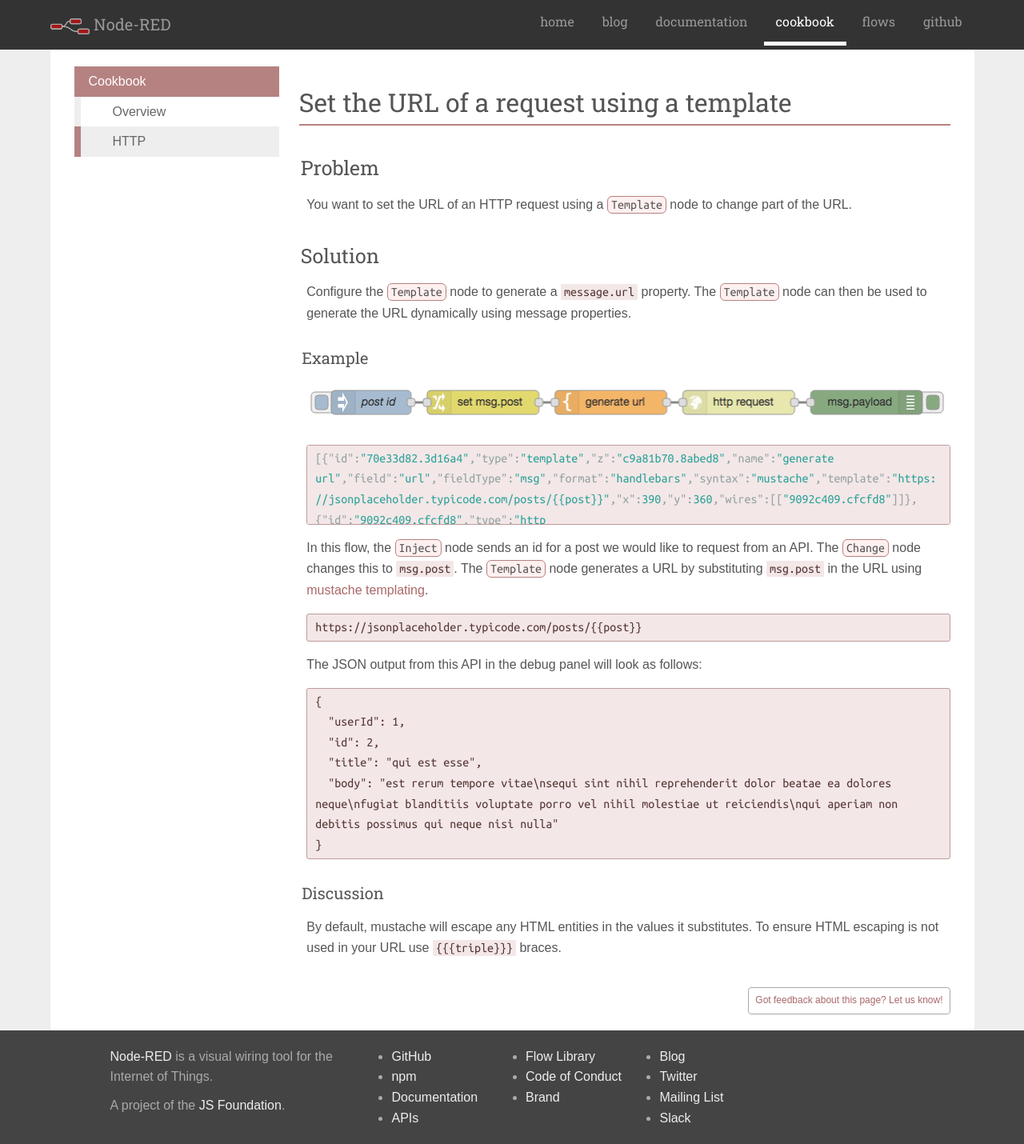
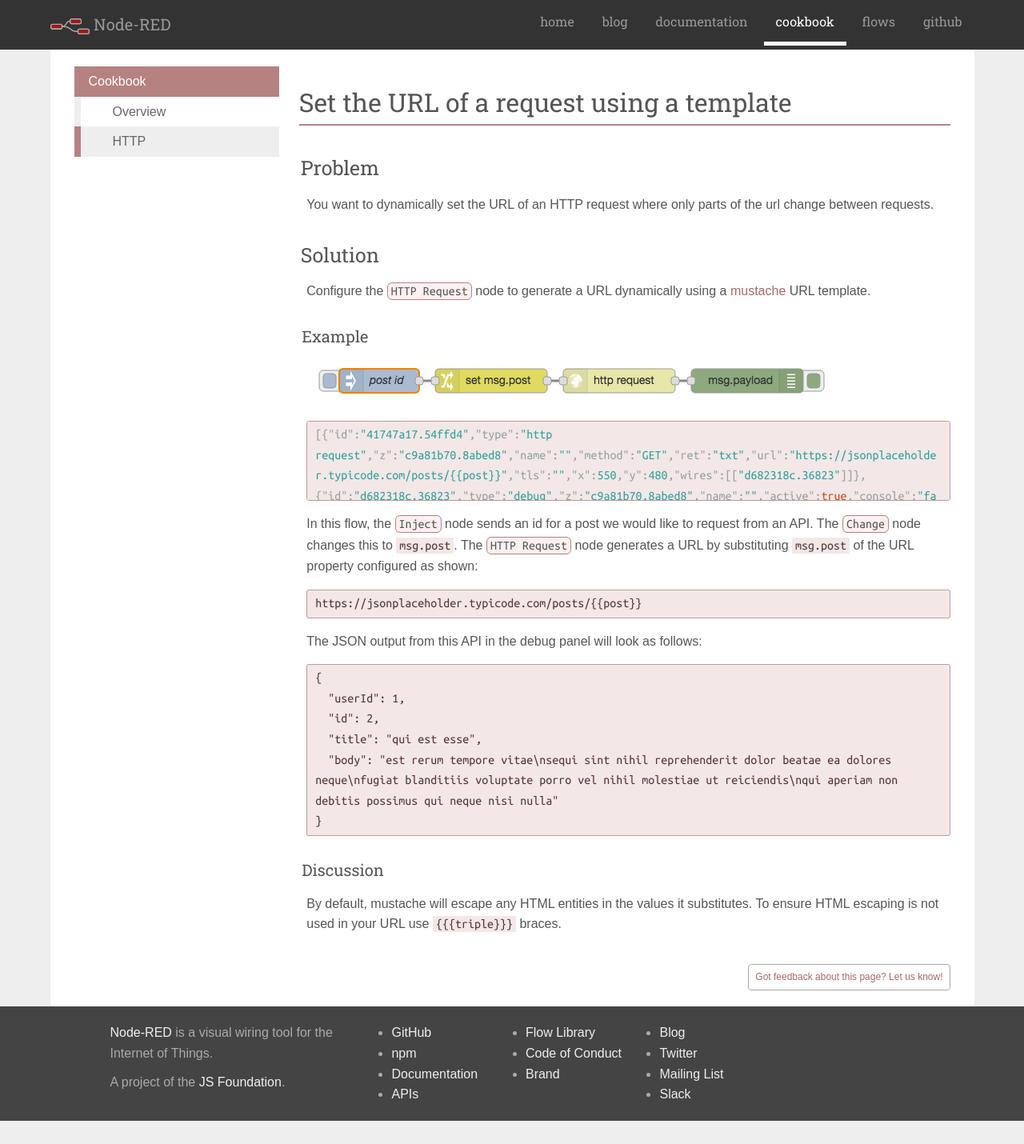
Before and after one commit to node-red/cookbook.nodered.org, a Jekyll site: the page built from http/set-request-url-template.md, in a window 1280 px wide. Shown: the whole page at 80% size. Built offline with Jekyll 4.4.1, drawn with Linux system fonts in a browser that asks for light colours; nearby versions of some CDN libraries; after the commit the page ends 1401 px from its top, so only the background shows below that.

Commit message:
fix 'HTTP/Set the URL of a request using a template' as suggested.

```diff
--- a/http/set-request-url-template.md
+++ b/http/set-request-url-template.md
@@ -5,11 +5,11 @@
 
 ### Problem
 
-You want to set the URL of an HTTP request using a <code class="node">Template</code> node to change part of the URL.
+You want to dynamically set the URL of an HTTP request where only parts of the url change between requests.
 
 ### Solution
 
-Configure the <code class="node">Template</code> node to generate a `message.url` property.  The <code class="node">Template</code> node can then be used to generate the URL dynamically using message properties.
+Configure the <code class="node">HTTP Request</code> node to generate a URL dynamically using a [mustache](http://mustache.github.io/mustache.5.html) URL template.
 
 #### Example
 
@@ -17,12 +17,12 @@
 
 {% raw %}
 ~~~json
-[{"id":"70e33d82.3d16a4","type":"template","z":"c9a81b70.8abed8","name":"generate url","field":"url","fieldType":"msg","format":"handlebars","syntax":"mustache","template":"https://jsonplaceholder.typicode.com/posts/{{post}}","x":390,"y":360,"wires":[["9092c409.cfcfd8"]]},{"id":"9092c409.cfcfd8","type":"http request","z":"c9a81b70.8abed8","name":"","method":"GET","ret":"txt","url":"","x":550,"y":360,"wires":[["800e85b4.346968"]]},{"id":"800e85b4.346968","type":"debug","z":"c9a81b70.8abed8","name":"","active":true,"console":"false","complete":"payload","x":710,"y":360,"wires":[]},{"id":"efd08b9c.086e48","type":"inject","z":"c9a81b70.8abed8","name":"post id","topic":"","payload":"2","payloadType":"str","repeat":"","crontab":"","once":false,"x":90,"y":360,"wires":[["22bf350f.d1b29a"]]},{"id":"22bf350f.d1b29a","type":"change","z":"c9a81b70.8abed8","name":"","rules":[{"t":"set","p":"post","pt":"msg","to":"payload","tot":"msg"}],"action":"","property":"","from":"","to":"","reg":false,"x":230,"y":360,"wires":[["70e33d82.3d16a4"]]}]
+[{"id":"41747a17.54ffd4","type":"http request","z":"c9a81b70.8abed8","name":"","method":"GET","ret":"txt","url":"https://jsonplaceholder.typicode.com/posts/{{post}}","tls":"","x":550,"y":480,"wires":[["d682318c.36823"]]},{"id":"d682318c.36823","type":"debug","z":"c9a81b70.8abed8","name":"","active":true,"console":"false","complete":"payload","x":710,"y":480,"wires":[]},{"id":"90bfea22.dd2b98","type":"inject","z":"c9a81b70.8abed8","name":"post id","topic":"","payload":"2","payloadType":"str","repeat":"","crontab":"","once":false,"x":250,"y":480,"wires":[["e67a0cc.596d4f"]]},{"id":"e67a0cc.596d4f","type":"change","z":"c9a81b70.8abed8","name":"","rules":[{"t":"set","p":"post","pt":"msg","to":"payload","tot":"msg"}],"action":"","property":"","from":"","to":"","reg":false,"x":390,"y":480,"wires":[["41747a17.54ffd4"]]}]
 ~~~
 {: .flow}
 {% endraw %}
 
-In this flow, the <code class="node">Inject</code> node sends an id for a post we would like to request from an API.  The <code class="node">Change</code> node changes this to `msg.post`.  The <code class="node">Template</code> node generates a URL by substituting `msg.post` in the URL using [mustache templating](http://mustache.github.io/mustache.5.html).
+In this flow, the <code class="node">Inject</code> node sends an id for a post we would like to request from an API.  The <code class="node">Change</code> node changes this to `msg.post`.  The <code class="node">HTTP Request</code> node generates a URL by substituting `msg.post` of the URL property configured as shown:
 
 {% raw %}
 ~~~text
```
Also changed, not shown: images/http/http-flow-013.png.
